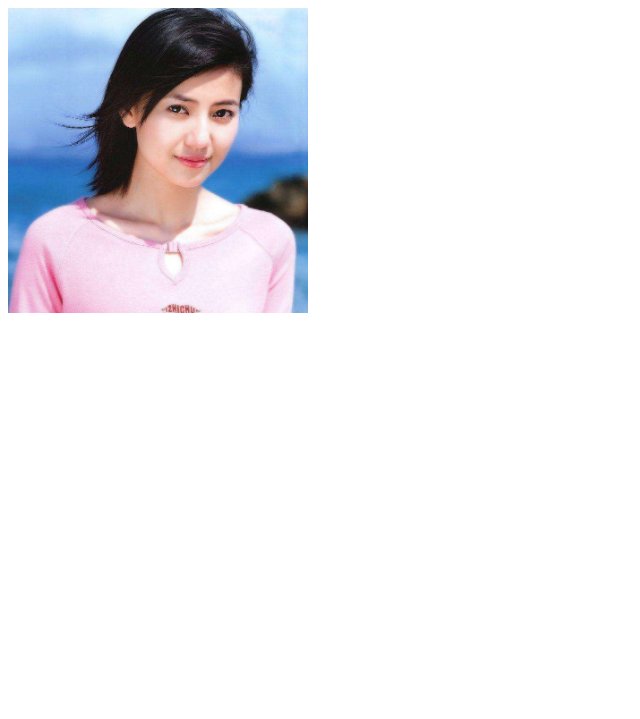
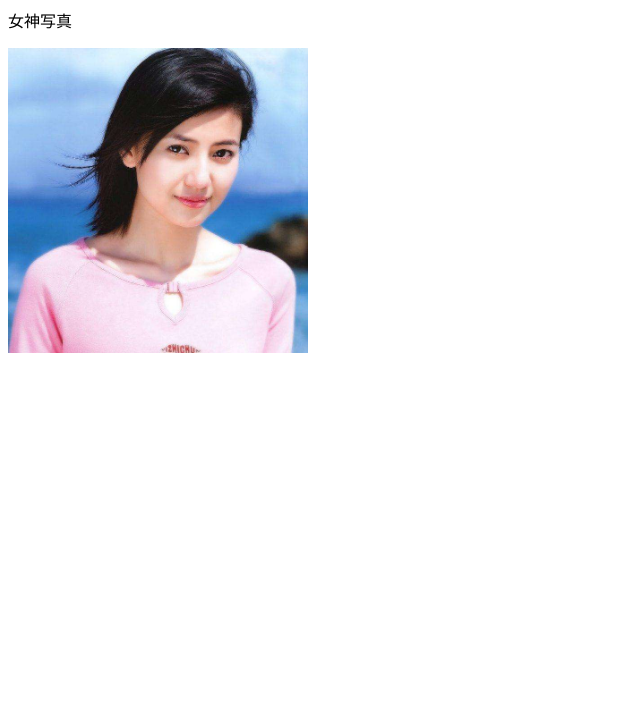
Before and after one commit to 850854107tz/850854107tz.github.io, a plain HTML site: page index.html in a window 1280 px wide. Shown: the part 81-800 px from the top of the page, without its empty margins (0-640 px from the left). Drawn offline with Linux system fonts and the light colour scheme.

Commit message:
第二次提交
测试

```diff
--- a/index.html
+++ b/index.html
@@ -7,6 +7,7 @@
 </head>
 <body>
 	<h1>这是我的主页</h1>
+	<p>女神写真</p>
 	<img src="imgs/timg.jpg" width="300px">
 </body>
 </html>
```
